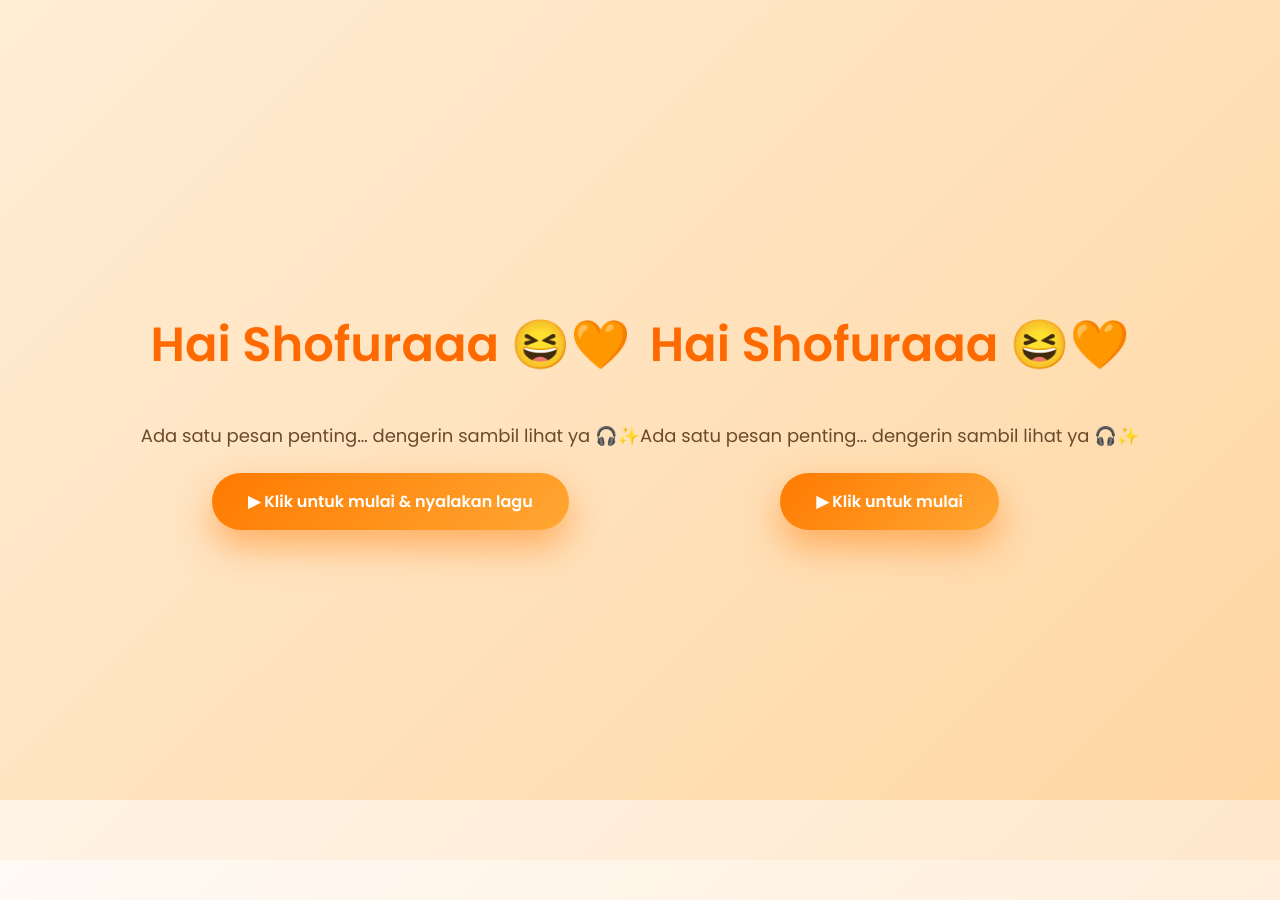
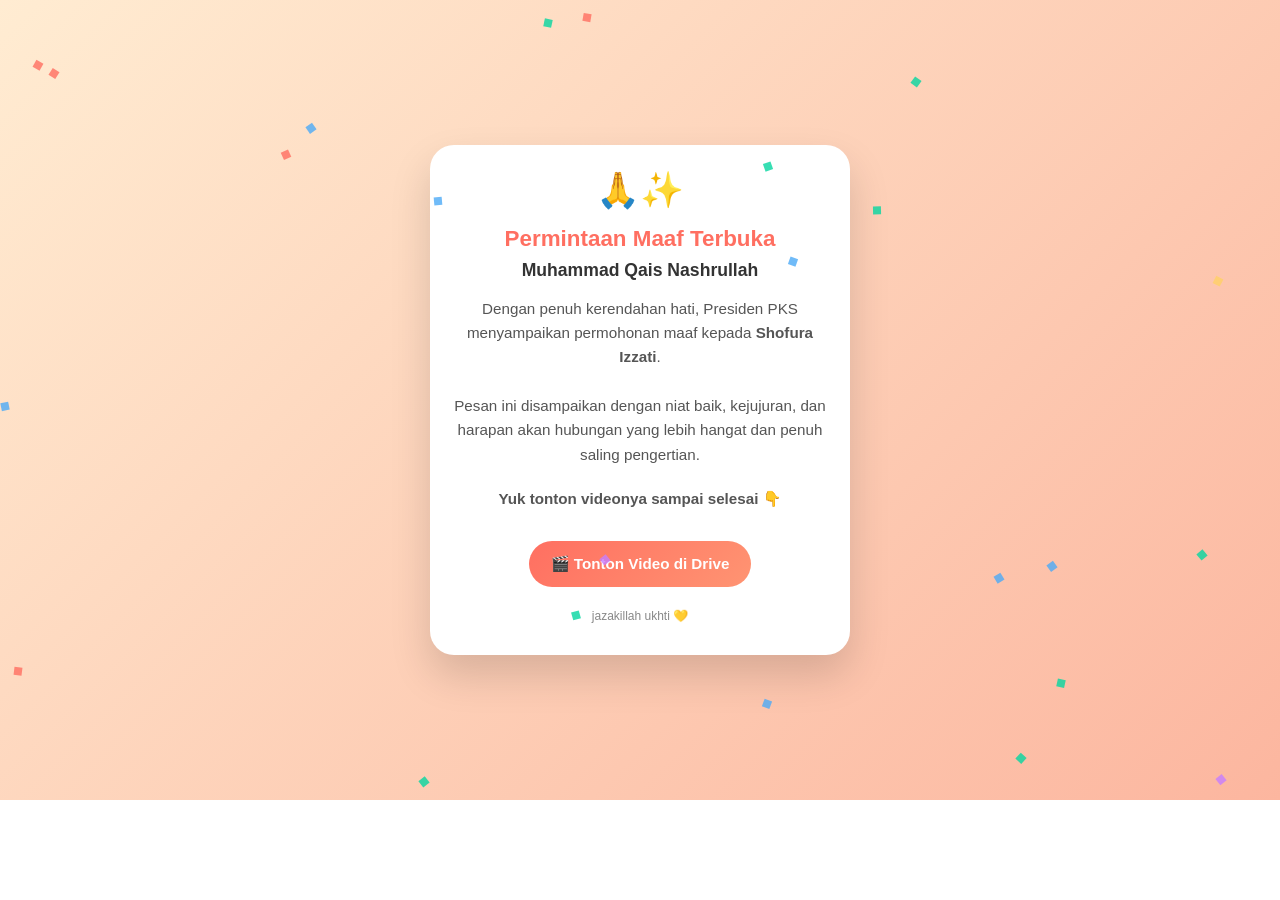
Before and after one commit to jahidfarhah648-rgb/untuk-shofura-izzati, a plain HTML site: page index.html in a window 1280 px wide. After the commit the page ends 800 px from the top, so only its background shows below. Drawn offline with Linux system fonts and the light colour scheme.

Commit message:
Update index.html

```diff
--- a/index.html
+++ b/index.html
@@ -3,181 +3,133 @@
 <head>
   <meta charset="UTF-8" />
   <meta name="viewport" content="width=device-width, initial-scale=1.0" />
-  <title>Permintaan Maaf</title>
-  <link href="https://fonts.googleapis.com/css2?family=Poppins:wght@300;400;600&display=swap" rel="stylesheet">
+  <title>Permintaan Maaf Presiden PKS</title>
   <style>
+    * {
+      box-sizing: border-box;
+      font-family: 'Poppins', Arial, sans-serif;
+    }
     body {
       margin: 0;
-      font-family: 'Poppins', sans-serif;
-      background: linear-gradient(135deg, #fffaf5, #ffe8cc);
       min-height: 100vh;
+      background: linear-gradient(135deg, #ffecd2, #fcb69f);
       display: flex;
       align-items: center;
       justify-content: center;
-      overflow-x: hidden;
     }
-
-    /* HERO KALM */
-    .hero {
-      position: fixed; inset: 0;
-      background: linear-gradient(180deg, #fff7ed, #ffe2c2);
-      display: flex; align-items: center; justify-content: center;
-      z-index: 999; cursor: pointer;
-      animation: fadeIn 1.5s ease;
-    }
-    .hero-inner { text-align: center; max-width: 90%; }
-    .hero-title {
-      font-size: 44px; color:#d97706;
-      animation: slowFloat 4s ease-in-out infinite;
-    }
-    @keyframes slowFloat { 0%,100%{transform:translateY(0)} 50%{transform:translateY(-6px)} }
-    .hero-sub { font-size: 17px; color:#7c5c3a; margin: 16px 0 28px; }
-    .hero-cta {
-      display:inline-block; padding:14px 34px; border-radius:50px;
-      background: #fff; color:#d97706; font-weight:600;
-      box-shadow:0 10px 30px rgba(217,119,6,.25);
-      transition:.4s;
-    }
-    .hero-cta:hover { transform:translateY(-3px); box-shadow:0 18px 36px rgba(217,119,6,.35); }
-
-    /* MAIN CARD */
     .card {
       background: #fff;
-      max-width: 950px; width: 92%;
-      border-radius: 28px; padding: 48px;
-      box-shadow: 0 25px 60px rgba(217,119,6,0.25);
+      width: 95%;
+      max-width: 420px;
+      border-radius: 24px;
+      padding: 24px 20px 32px;
+      text-align: center;
+      box-shadow: 0 20px 40px rgba(0,0,0,0.15);
+      animation: pop 0.8s ease;
     }
-    h1 { color:#d97706; text-align:center; }
-    .subtitle { text-align:center; color:#777; margin-bottom:36px; }
-    .content { display:grid; grid-template-columns:1fr 1fr; gap:36px; align-items:center; }
-    .photo img { width:100%; border-radius:22px; box-shadow:0 18px 40px rgba(0,0,0,.2); }
-    .text { font-size:17px; line-height:1.9; color:#333; }
-    .highlight { font-size:20px; font-weight:600; color:#d97706; }
-
-    .cta { margin-top:48px; text-align:center; }
-    .cta a {
-      padding:16px 40px; border-radius:60px;
-      background: linear-gradient(135deg,#f59e0b,#fbbf24);
-      color:#fff; font-weight:600; text-decoration:none;
-      box-shadow:0 14px 30px rgba(245,158,11,.45);
+    @keyframes pop {
+      from { transform: scale(0.8); opacity: 0; }
+      to { transform: scale(1); opacity: 1; }
     }
-
-    footer { margin-top:36px; text-align:center; font-size:14px; color:#888; }
-
-    #mainCard { opacity:0; transform:translateY(40px); transition:1s ease; }
-
-    @media(max-width:768px){ .content{grid-template-columns:1fr} .hero-title{font-size:34px} }
+    h1 {
+      font-size: 1.4rem;
+      color: #ff6f61;
+      margin-bottom: 8px;
+    }
+    h2 {
+      font-size: 1.1rem;
+      color: #333;
+      margin: 0 0 16px;
+    }
+    p {
+      font-size: 0.95rem;
+      color: #555;
+      line-height: 1.6;
+      margin-bottom: 20px;
+    }
+    .emoji {
+      font-size: 2.2rem;
+      animation: float 2.5s ease-in-out infinite;
+    }
+    @keyframes float {
+      0%, 100% { transform: translateY(0); }
+      50% { transform: translateY(-8px); }
+    }
+    .btn {
+      display: inline-block;
+      margin-top: 10px;
+      padding: 14px 22px;
+      background: linear-gradient(135deg, #ff6f61, #ff9472);
+      color: #fff;
+      text-decoration: none;
+      border-radius: 999px;
+      font-weight: 600;
+      font-size: 0.95rem;
+      box-shadow: 0 8px 20px rgba(255,111,97,0.4);
+      transition: transform 0.2s ease, box-shadow 0.2s ease;
+      animation: pulse 1.8s infinite;
+    }
+    .btn:hover {
+      transform: scale(1.05);
+      box-shadow: 0 12px 26px rgba(255,111,97,0.55);
+    }
+    @keyframes pulse {
+      0% { box-shadow: 0 0 0 0 rgba(255,111,97,0.5); }
+      70% { box-shadow: 0 0 0 14px rgba(255,111,97,0); }
+      100% { box-shadow: 0 0 0 0 rgba(255,111,97,0); }
+    }
+    .footer {
+      margin-top: 22px;
+      font-size: 0.75rem;
+      color: #888;
+    }
+    .confetti {
+      position: fixed;
+      width: 8px;
+      height: 8px;
+      background: red;
+      top: -10px;
+      animation: fall linear infinite;
+      opacity: 0.8;
+    }
+    @keyframes fall {
+      to { transform: translateY(110vh) rotate(360deg); }
+    }
   </style>
 </head>
 <body>
-  <!-- HERO / BERANDA UTAMA -->
-  <section class="hero">
-    <div class="hero-inner">
-      <h1 class="hero-title">Hai Shofuraaa 😆🧡</h1>
-      <p class="hero-sub">Ada satu pesan penting… dengerin sambil lihat ya 🎧✨</p>
-      <div class="hero-cta" onclick="startExperience()">▶ Klik untuk mulai & nyalakan lagu</div>
+  <div class="card">
+    <div class="emoji">🙏✨</div>
+    <h1>Permintaan Maaf Terbuka</h1>
+    <h2>Muhammad Qais Nashrullah</h2>
+    <p>
+      Dengan penuh kerendahan hati, Presiden PKS
+      menyampaikan permohonan maaf kepada
+      <strong>Shofura Izzati</strong>.
+      <br/><br/>
+      Pesan ini disampaikan dengan niat baik,
+      kejujuran, dan harapan akan hubungan yang lebih
+      hangat dan penuh saling pengertian.
+    </p>
+    <p><strong>Yuk tonton videonya sampai selesai 👇</strong></p>
+    <a class="btn" href="https://drive.google.com" target="_blank">
+      🎬 Tonton Video di Drive
+    </a>
+    <div class="footer">
+       jazakillah ukhti 💛
     </div>
-    <div class="hero-inner">
-      <h1 class="hero-title">Hai Shofuraaa 😆🧡</h1>
-      <p class="hero-sub">Ada satu pesan penting… dengerin sambil lihat ya 🎧✨</p>
-      <div class="hero-cta">▶ Klik untuk mulai</div>
-    </div>
-  </section>
-
-  <!-- FLOATING EMOJIS -->
-  <div class="emoji-float">🟠</div>
-  <div class="emoji-float delay">✨</div>
-  <div class="emoji-float delay2">💛</div>
-
-  <!-- MAIN CARD -->
-  <div class="card fun" id="mainCard">
-    <h1>Heii Shofuraaa 😆</h1>
-    <div class="subtitle">Permintaan maaf yang serius tapi santai 🙏🧡</div>
-
-    <div class="content">
-      <div class="photo">
-        <img src="1000106575.jpg" alt="Foto Kebersamaan" />
-      </div>
-      <div class="text fun-text">
-        <p>
-          Halo <strong>Shofura Izzati</strong> 👋<br><br>
-          Aku, <strong>Muhammad Qais Nashrullah</strong>,
-          dengan penuh kesadaran (dan sedikit deg-degan 😬),
-          mau bilang satu hal penting…
-        </p>
-        <p class="highlight">👉 Aku minta maaf yaa 🙏🧡</p>
-        <p>
-          Kalau ada sikap, kata-kata, atau keputusan
-          yang bikin kamu nggak nyaman,
-          aku beneran nyesel dan pengen memperbaiki.
-        </p>
-        <p>
-          Semoga setelah ini kita bisa ketawa lagi,
-          ngobrol lagi, dan vibes-nya balik seru 🎉
-        </p>
-      </div>
-    </div>
-
-    <div class="cta">
-      <a href="https://drive.google.com/" target="_blank">🎬 Lanjut ke videonya</a>
-    </div>
-
-    <footer>Dibuat dengan niat baik, sedikit humor, dan banyak harapan 😄🧡</footer>
   </div>
 
-  <!-- BACKGROUND MUSIC -->
-  <audio id="bgMusic" loop>
-    <source src="Nadhif Basalamah - kota ini tak sama tanpamu (Official Lyric Video) - nadhif basalamah.mp3" type="audio/mpeg">
-  </audio>
-
-  <style>
-    /* HERO */
-    .hero {
-      position: fixed; inset: 0;
-      background: linear-gradient(135deg, #ffedd5, #ffd7a3);
-      display: flex; align-items: center; justify-content: center;
-      z-index: 999; cursor: pointer;
-      animation: heroIn 1.2s ease;
-    }
-    @keyframes heroIn { from {opacity:0} to {opacity:1} }
-    .hero-inner { text-align: center; }
-    .hero-title { font-size: 48px; color:#ff6a00; animation: bounce 1.8s infinite; }
-    @keyframes bounce { 0%,100%{transform:translateY(0)} 50%{transform:translateY(-10px)} }
-    .hero-sub { font-size: 18px; color:#6b4a2b; margin: 12px 0 24px; }
-    .hero-cta {
-      display:inline-block; padding:16px 36px; border-radius:50px;
-      background: linear-gradient(135deg,#ff7a00,#ffa733);
-      color:#fff; font-weight:700; box-shadow:0 16px 36px rgba(255,122,0,.5);
-      animation: pulse 2s infinite;
-    }
-
-    /* FUN TWEAKS */
-    .fun h1 { color: #ff6a00; }
-    .fun-text { font-size: 18px; }
-    .highlight { font-size: 22px; font-weight: 600; color: #ff6a00; animation: wiggle 1.5s infinite; }
-    @keyframes wiggle { 0%,100%{transform:rotate(0)} 25%{transform:rotate(1deg)} 75%{transform:rotate(-1deg)} }
-    .emoji-float { position: fixed; bottom:-50px; left:10%; font-size:32px; animation: floatUp 6s infinite; z-index:1; }
-    .emoji-float.delay { left:50%; animation-delay:2s; }
-    .emoji-float.delay2 { left:80%; animation-delay:4s; }
-    @keyframes floatUp { from{transform:translateY(0);opacity:0} 20%{opacity:1} to{transform:translateY(-120vh);opacity:0} }
-
-    /* HIDE MAIN INIT */
-    #mainCard { opacity:0; transform: translateY(40px); transition: all .8s ease; }
-
-    @media(max-width:768px){ .hero-title{font-size:36px} }
-  </style>
-
   <script>
-    function startExperience(){
-      const hero = document.querySelector('.hero');
-      const card = document.getElementById('mainCard');
-      const music = document.getElementById('bgMusic');
-      hero.style.opacity = 0;
-      setTimeout(()=>hero.style.display='none',600);
-      card.style.opacity = 1;
-      card.style.transform = 'translateY(0)';
-      music.volume = 0.35;
-      music.play();
+    const colors = ['#ff6f61', '#ffd166', '#06d6a0', '#4dabf7', '#c77dff'];
+    for (let i = 0; i < 25; i++) {
+      const confetti = document.createElement('div');
+      confetti.classList.add('confetti');
+      confetti.style.left = Math.random() * 100 + 'vw';
+      confetti.style.background = colors[Math.floor(Math.random() * colors.length)];
+      confetti.style.animationDuration = (2 + Math.random() * 3) + 's';
+      confetti.style.animationDelay = Math.random() * 2 + 's';
+      document.body.appendChild(confetti);
     }
   </script>
 </body>
```
